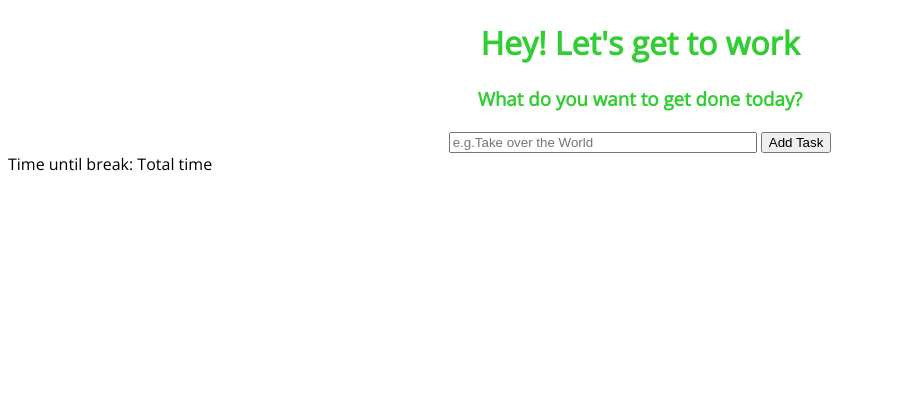
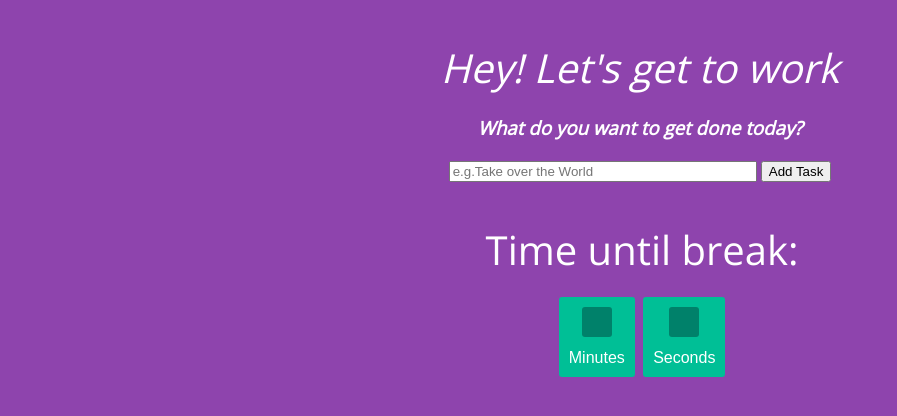
Before and after one commit to iamemilio/Calendar-TIme, a plain HTML site: page index.html in a window 1280 px wide. Shown: the whole page, without its empty margins (0-897 px from the left). Drawn offline with nearby package versions, Linux system fonts and the light colour scheme.

Commit message:
some html setup

```diff
--- a/index.html
+++ b/index.html
@@ -22,12 +22,21 @@
 </div>
 
 <div id="workspace">
-<div id="tasks">
+    <div id="tasks">
 
-</div>
-<div id="timer">
-    <a id="time-left">Time until break: </a>
-    <a id="session time">Total time</a>
+    </div>
+    <div id="timer">
+        <h1 id="time-left">Time until break:</h1>
+        <div id="clockdiv">
+            <div>
+                <span class="minutes"></span>
+                <div class="smalltext">Minutes</div>
+            </div>
+            <div>
+                <span class="seconds"></span>
+                <div class="smalltext">Seconds</div>
+            </div>
+    </div>
 </div>
 </div>
 
--- a/style.css
+++ b/style.css
@@ -1,12 +1,13 @@
 /*style.css*/
 body {
     font-family: 'Open Sans';
-    /*background-color: rgba(255,0,0, 0.1);*/
+    background-color: rgba(142, 68, 173,1.0);
 
 }
 #header {
     text-align: center;
-    color: #32CD32;
+    color: rgba(255, 255, 255,1.0);
+    font-style: italic;
 
 }
 
@@ -17,3 +18,51 @@ input {
     text-align: center;
 
 }
+/*body{*/
+/*text-align: center;*/
+/*background: #00ECB9;*/
+/*font-family: sans-serif;*/
+/*font-weight: 100;*/
+/*}*/
+
+h1{
+    color: rgba(255, 255, 255,1.0);
+    font-weight: 100;
+    font-size: 40px;
+    margin: 40px 0px 20px;
+}
+
+#clockdiv{
+    font-family: sans-serif;
+    color: #fff;
+    display: inline-block;
+    font-weight: 100;
+    text-align: center;
+    font-size: 30px;
+}
+
+#clockdiv > div{
+    padding: 10px;
+    border-radius: 3px;
+    background: #00BF96;
+    display: inline-block;
+}
+
+#clockdiv div > span{
+    padding: 15px;
+    border-radius: 3px;
+    background: #00816A;
+    display: inline-block;
+}
+
+.smalltext{
+    padding-top: 5px;
+    font-size: 16px;
+}
+#workspace {
+    text-align: center;
+}
+#tasks, #timer {
+    display: inline-block;
+    margin: 0 auto;
+}
```
Also changed, not shown: 2 other files.
